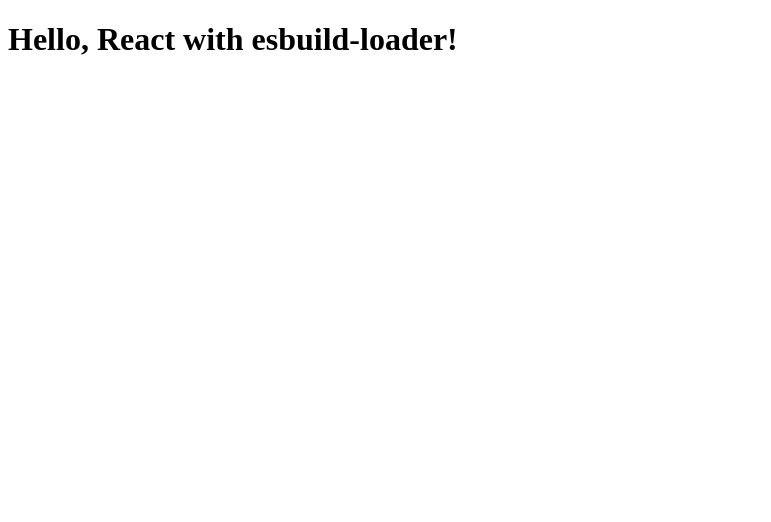
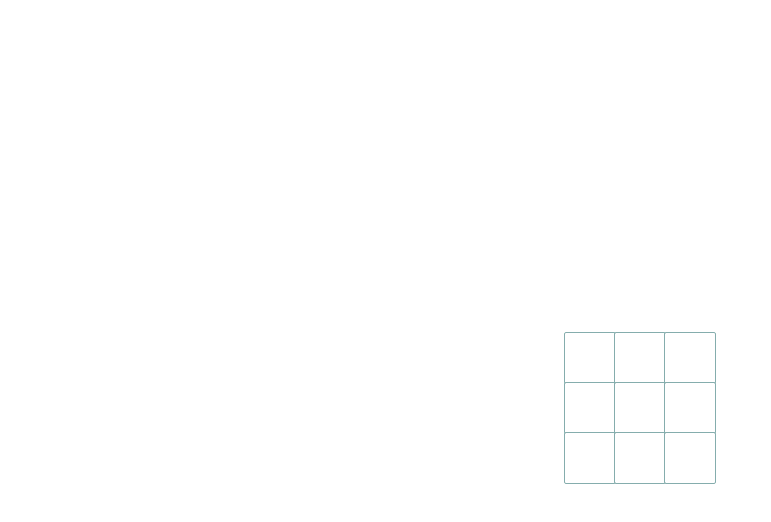
Before and after one commit to Simtudy-Frontend/react-tic-tac-toe, a React app in the folder ayoung/: page / in a window 1280 px wide. Shown: the top 522 px of the page, without its empty margins (0-771 px from the left). Built offline with nearby package versions, Linux system fonts and the light colour scheme.

Commit message:
보드 채우기 연습

```diff
--- /dev/null
+++ b/ayoung/src/App.jsx
@@ -0,0 +1,23 @@
+import styled from "styled-components";
+import Board from "./Board";
+
+const App = () => {
+  return (
+    <Container>
+      <Board></Board>
+    </Container>
+  );
+};
+
+export default App;
+
+const Container = styled.div`
+  margin: 0;
+  padding: 0;
+  width: 100%;
+  height: 100vh;
+  display: flex;
+  flex-direction: column;
+  justify-content: center;
+  align-items: center;
+`;
--- /dev/null
+++ b/ayoung/src/Board.jsx
@@ -0,0 +1,41 @@
+import { useState } from "react";
+import styled from "styled-components";
+import Square from "./Square";
+
+const Board = () => {
+  const [squares, setSquares] = useState(Array(9).fill(null));
+
+  function handleClick(idx) {
+    const newSquares = [...squares];
+    newSquares[idx] = "X";
+    setSquares(newSquares);
+  }
+
+  return (
+    <>
+      <Row>
+        <Square value={squares[0]} onSquareClick={() => handleClick(0)} />
+        <Square value={squares[1]} onSquareClick={() => handleClick(1)} />
+        <Square value={squares[2]} onSquareClick={() => handleClick(2)} />
+      </Row>
+      <Row>
+        <Square value={squares[3]} onSquareClick={() => handleClick(3)} />
+        <Square value={squares[4]} onSquareClick={() => handleClick(4)} />
+        <Square value={squares[5]} onSquareClick={() => handleClick(5)} />
+      </Row>
+      <Row>
+        <Square value={squares[6]} onSquareClick={() => handleClick(6)} />
+        <Square value={squares[7]} onSquareClick={() => handleClick(7)} />
+        <Square value={squares[8]} onSquareClick={() => handleClick(8)} />
+      </Row>
+    </>
+  );
+};
+
+export default Board;
+
+const Row = styled.div`
+  margin: 0;
+  padding: 0;
+  height: 50px;
+`;
--- /dev/null
+++ b/ayoung/src/Square.jsx
@@ -0,0 +1,29 @@
+import { useState } from "react";
+import styled from "styled-components";
+
+const Square = ({ value, onSquareClick }) => {
+  return <Button onClick={onSquareClick}>{value}</Button>;
+};
+
+export default Square;
+
+const Button = styled.button`
+  text-align: center;
+  margin: 0;
+  padding: 0;
+  height: 50px;
+  width: 50px;
+  background-color: #fff;
+  color: #373b44;
+  cursor: pointer;
+  border: none;
+  border-radius: 1px;
+  font-size: 25px;
+  font-weight: bold;
+  outline: 1px solid #85adad;
+  vertical-align: middle;
+
+  &:hover {
+    background-color: #f0f5f5;
+  }
+`;
--- a/ayoung/src/main.jsx
+++ b/ayoung/src/main.jsx
@@ -1,6 +1,7 @@
-import React from 'react';
-import ReactDOM from 'react-dom';
+import { StrictMode } from "react";
+import { createRoot } from "react-dom/client";
+import App from "./App";
 
-const App = () => <h1>Hello, React with esbuild-loader!</h1>;
-
-ReactDOM.render(<App />, document.getElementById('root'));
+const container = document.getElementById("root");
+const root = createRoot(container); // createRoot(container!) if you use TypeScript
+root.render(<App />);
```
